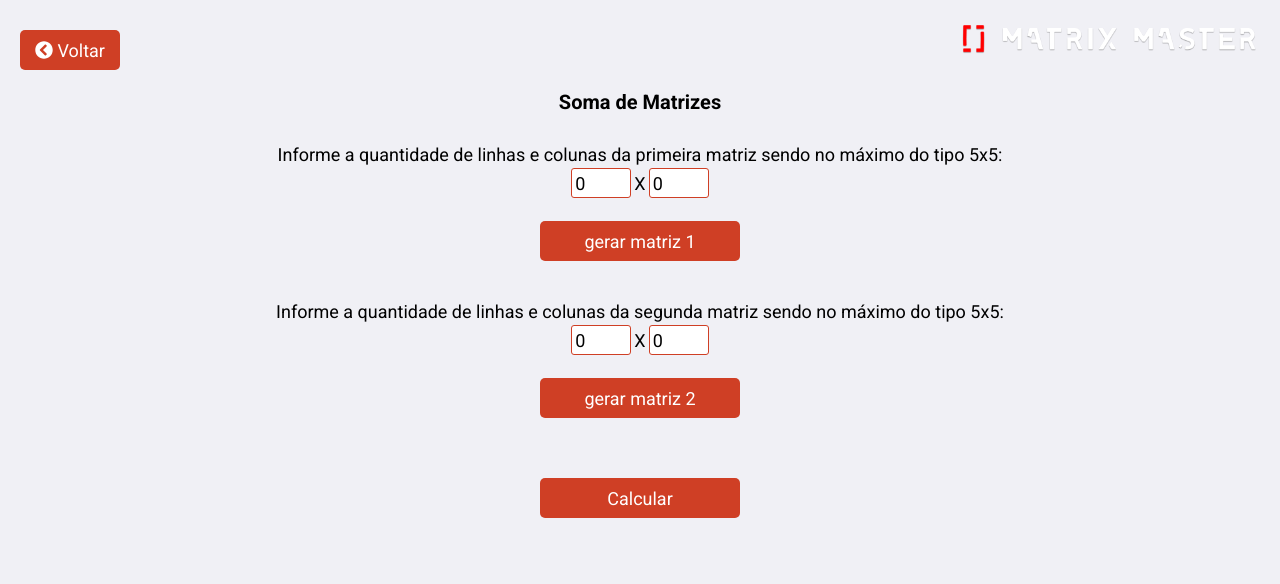
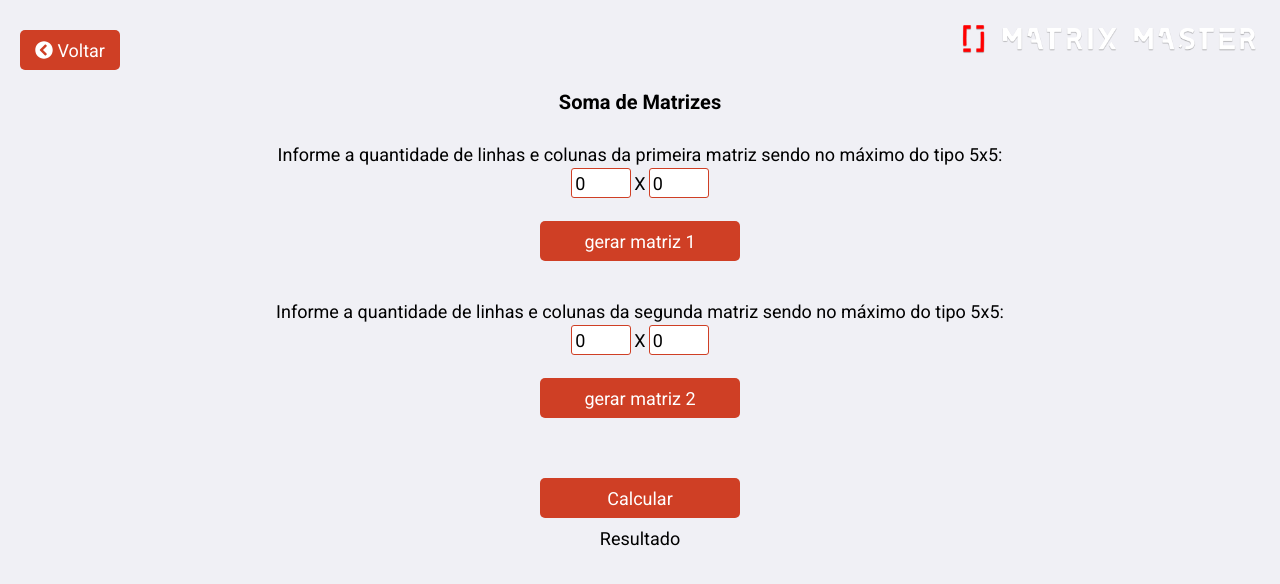
Before and after one commit to Raellopes368/MatrixMaster, a React (Create React App) app: page /sum in a window 1280 px wide. Both pictures are taken after a click on the button "Calcular". Shown: the top 584 px of the page. Built offline with nearby package versions, Linux system fonts and the light colour scheme.

Commit message:
Correçao

```diff
--- a/src/components/Operation/index.js
+++ b/src/components/Operation/index.js
@@ -26,13 +26,14 @@ function Operation({
   const [error1, setError1] = useState(false);
   const [error2, setError2] = useState(false);
   const [result, setResult] = useState(false);
+  const [calc, setCalc] = useState(false);
 
 
   function calculate() {
     if (option !== 'det') {
       const matrix1 = generateMatrix(store.matrix1);
       const matrix2 = generateMatrix(store.matrix2);
-
+      setCalc(true);
 
       if (matrix1.length && matrix2.length) {
         if (option === 'sum') {
@@ -225,21 +226,13 @@ function Operation({
           <button type="button" onClick={calculate}>Calcular</button>
 
         </div>
-
+        {calc && (<div> Resultado</div>)}
         { result && (
         <div>
-
-          {' '}
           {option !== 'det' ? (
-            <div>
-              Resultado
-              {console.log(result)}
-              <Result matrix={result} />
-            </div>
+            <Result matrix={result} />
           ) : (
             <div className="result">
-              Resultado
-              {' '}
               {result}
             </div>
           )}
```
